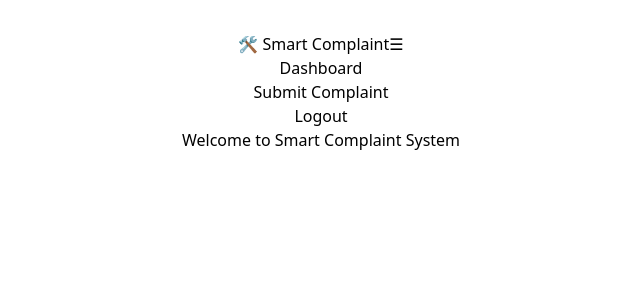
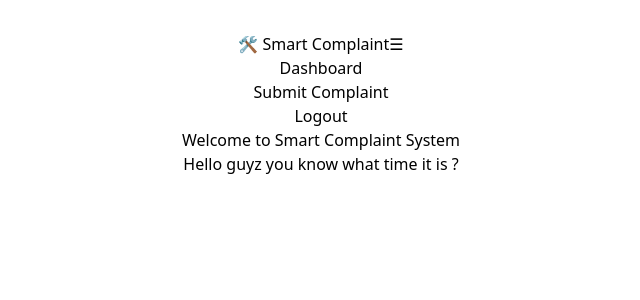
Before and after one commit to inzamam-sid/smart-complaint-system, a React (Vite) app in the folder frontend/: page / in a window 1280 px wide. Shown: the top 300 px of the page, without its empty margins (319-959 px from the left). Built offline with nearby package versions, Linux system fonts and the light colour scheme.

Commit message:
Testing Fork

```diff
--- a/frontend/src/App.jsx
+++ b/frontend/src/App.jsx
@@ -10,6 +10,7 @@ function App() {
       <Navbar role="student" />
       <div className="p-4">
         <h1 className="text-3xl font-bold">Welcome to Smart Complaint System</h1>
+        <h2>Hello guyz you know what time it is ?</h2>
       </div>
     </>
   );
```
